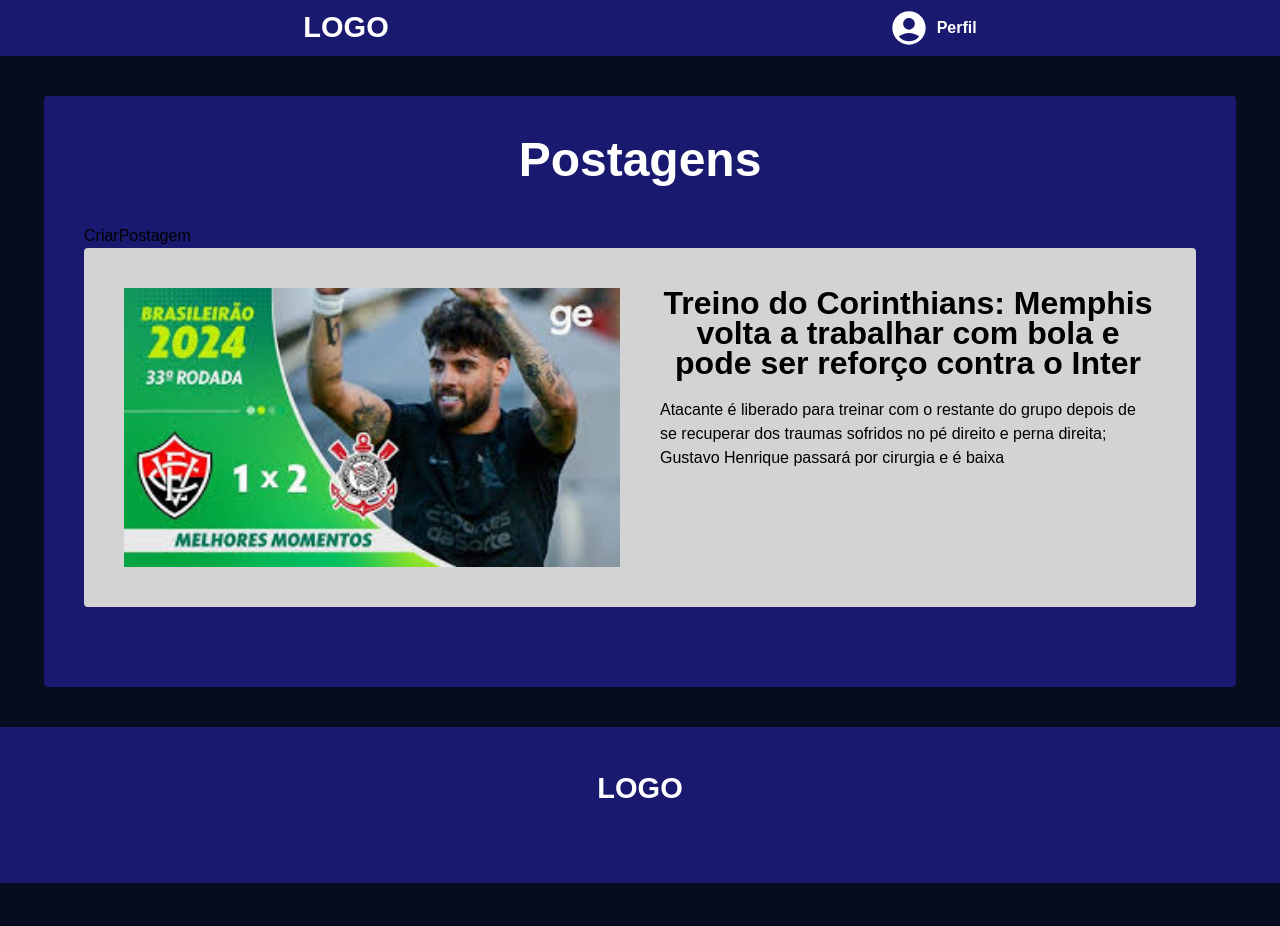
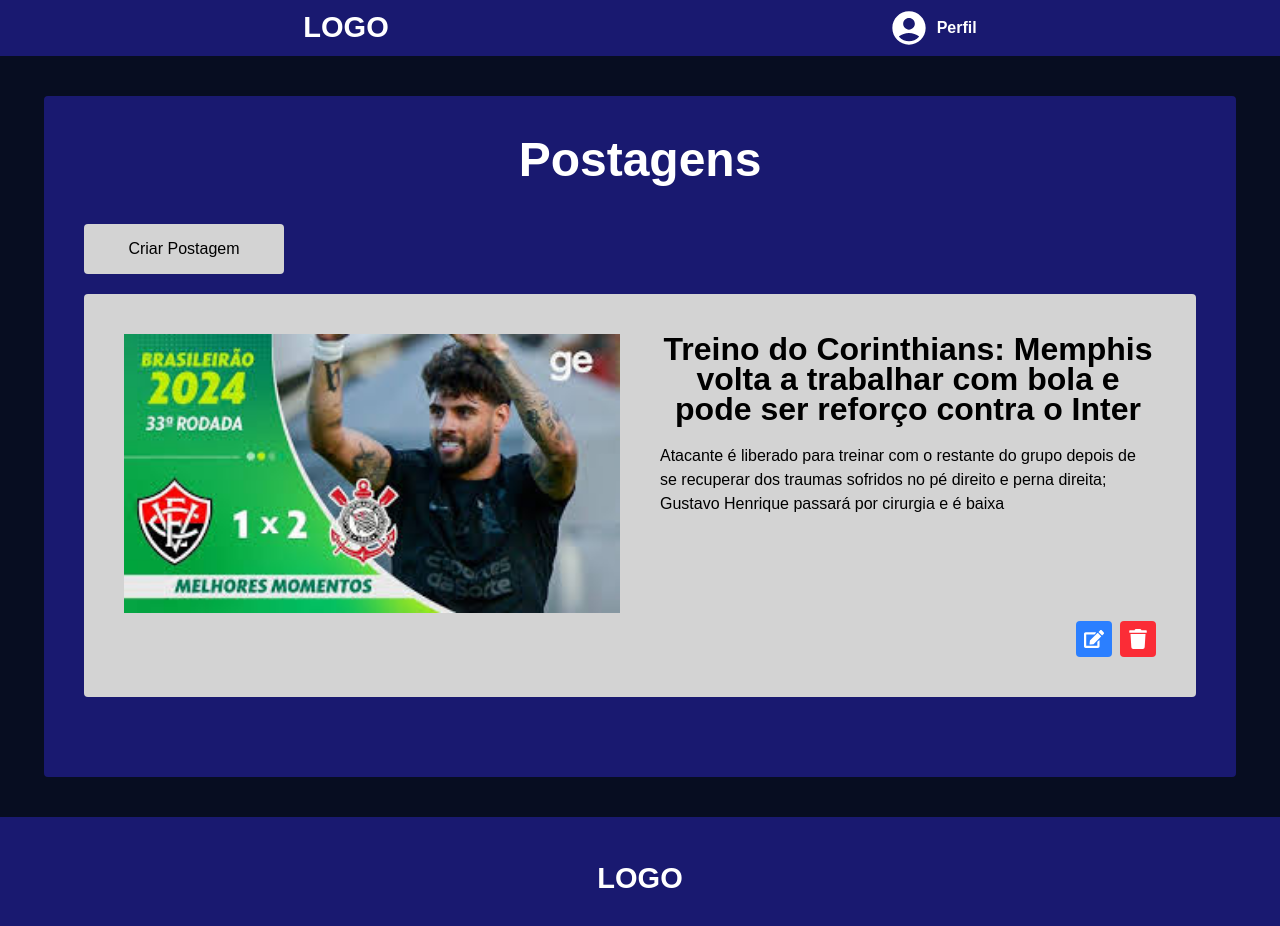
Before and after one commit to ViniRivaldar/paineldeadmin_miniblog, a Next.js app: page / in a window 1280 px wide. Shown: the top 926 px of the page. Before the commit the page ends 883 px from the top, so only its background shows below. Built offline with nearby package versions, Linux system fonts and the light colour scheme.

Commit message:
adicionando e editando os botões de editar e excluir

```diff
--- a/app/components/CardPostagem.js
+++ b/app/components/CardPostagem.js
@@ -1,13 +1,15 @@
 import Link from "next/link"
 import Image from "next/image"
+import { FaTrash, FaEdit } from 'react-icons/fa'
 
 export default function CardPostagem(){
     return(
-        <Link href='./post/1'
-            className="flex justify-center gap-10 bg-[#D3D3D3] mb-10 p-10
+        <div className="flex flex-col gap-2 bg-[#D3D3D3] mb-10 p-10
             transition-all duration-300 hover:bg-[#c0c0c0] hover:shadow-lg
             hover:-translate-y-1 rounded"
         >
+
+            <Link href='./post/1' className="flex justify-center gap-10">
                 <Image
                 src='/download.jpg'
                 alt="imagen"
@@ -28,8 +30,22 @@
                         no pé direito e perna direita; Gustavo Henrique
                         passará por cirurgia e é baixa
                     </p>
-
                 </div>
             </Link>
+
+            <div className="flex justify-end gap-2">
+                <button
+                className="p-2 bg-blue-500 text-white rounded hover:bg-blue-400 cursor-pointer"
+                >
+                <FaEdit size={20} />
+                </button>
+                <button
+                className="p-2 bg-red-500 text-white rounded hover:bg-red-400 cursor-pointer"
+                >
+                <FaTrash size={20} />
+                </button>
+            </div>
+        </div>
+
     )
 }
--- a/app/page.js
+++ b/app/page.js
@@ -5,7 +5,15 @@
   return (
     <div className="w-[1192px] bg-[#191970] mt-10 mb-10 p-10 rounded">
       <h1 className="font-anton font-bold text-5xl text-white text-center mb-10"> Postagens </h1>
-      <Link href='/criarpostagem'>CriarPostagem</Link>
+      <Link
+        href='/criarpostagem'
+        className="w-[200px] h-[50px] bg-[#D3D3D3] p-5 text-black
+        flex items-center justify-center rounded
+        hover:bg-black hover:text-white transition-all duration-300
+        hover:shadow-lg hover:-translate-y-1 cursor-pointer mb-5"
+      >
+        Criar Postagem
+      </Link>
       <CardPostagem/>
     </div>
   );
```
Lines whose indentation alone changed are shown as unchanged.
